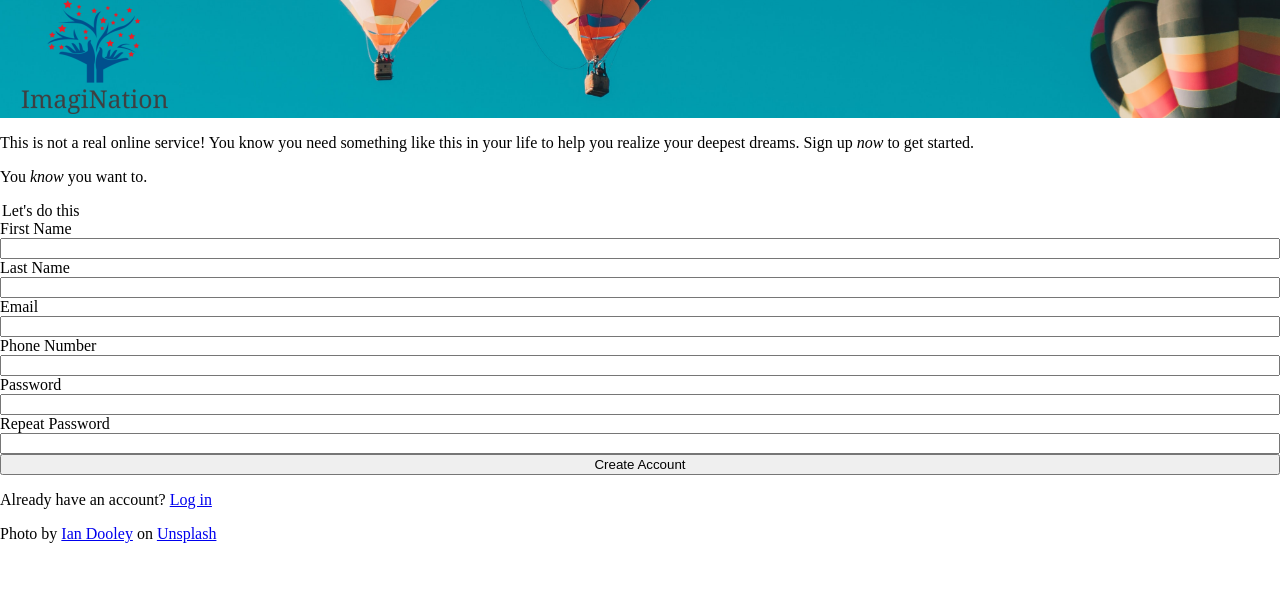
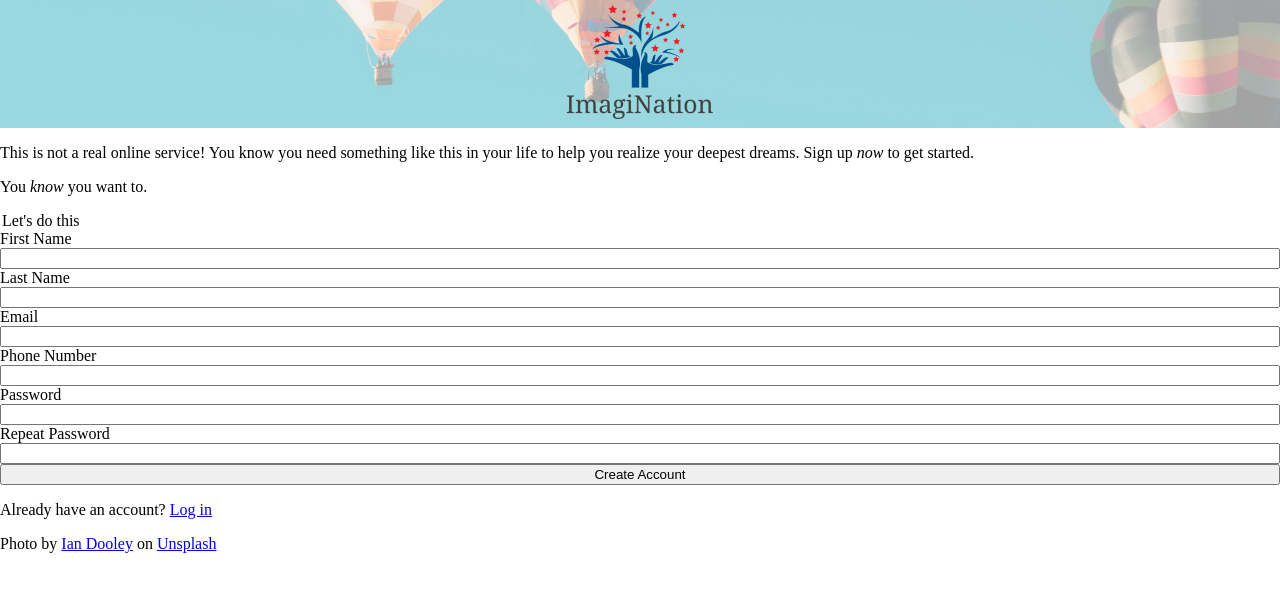
Before and after one commit to rfponce/signUpForm, a plain HTML site: page index.html in a window 1280 px wide. Drawn offline with Linux system fonts and the light colour scheme; a web font is replaced by a local one.

Commit message:
Add style to photo cover section

```diff
--- a/index.html
+++ b/index.html
@@ -16,7 +16,7 @@
 <body>
   <div id="wrapper">
     <div id="main-image-container">
-      <div id="logo-container">
+      <div id="photo-color-layer">
         <img src="./logo.png" alt="a logo" />
       </div>
     </div>
--- a/style.css
+++ b/style.css
@@ -8,9 +8,19 @@ body {
   background-image: url(./ian-dooley-hpTH5b6mo2s-unsplash.jpg);
   background-position: center;
   background-size: cover;
+  display: flex;
+  flex-direction: column;
+  align-items: center;
 }
 
 .form-element-container {
   display: flex;
   flex-direction: column;
 }
+
+#photo-color-layer {
+  width: 100vw;
+  background-color: rgba(255, 255, 255, 0.6);
+  text-align: center;
+  padding: 5px;
+}
```
